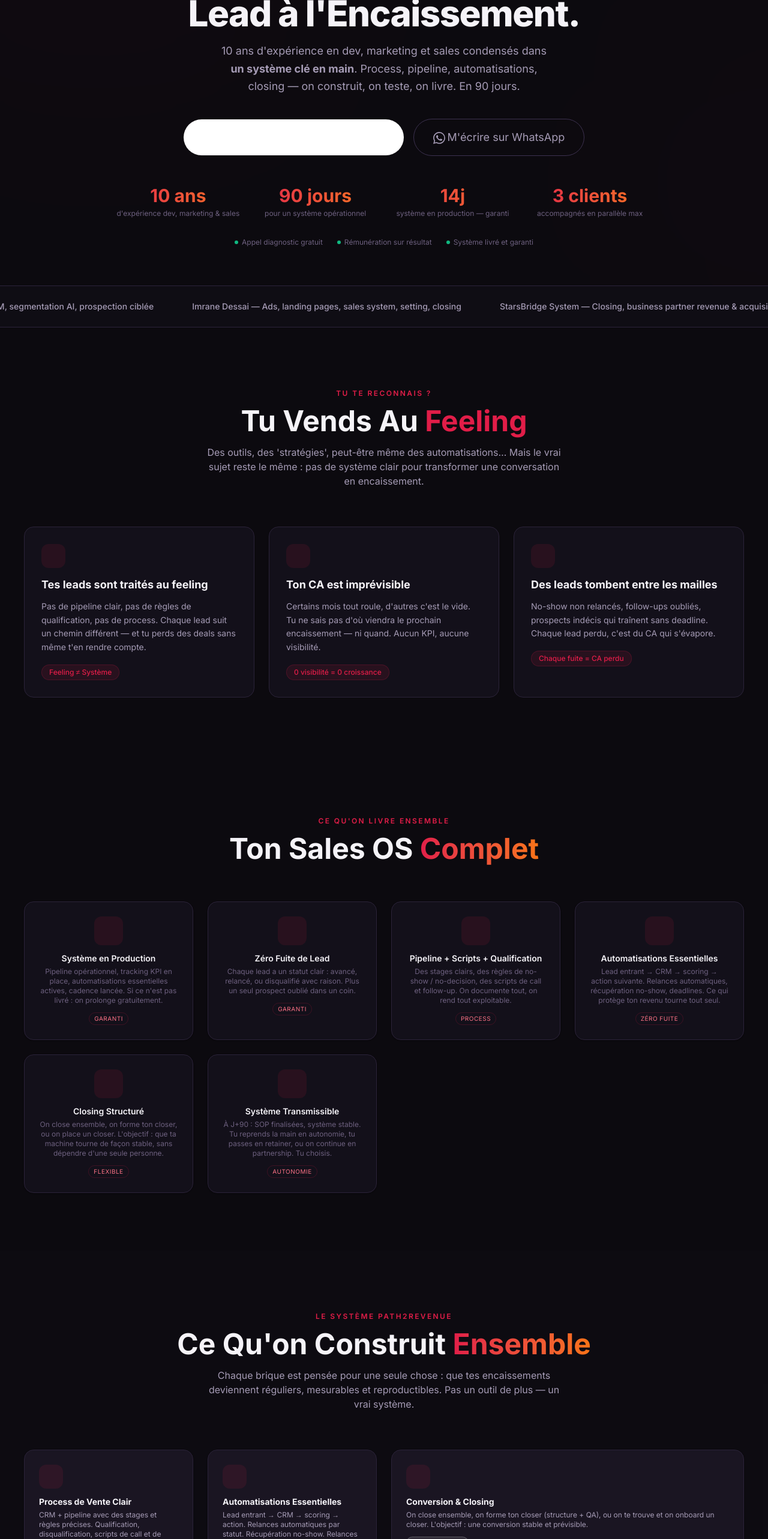
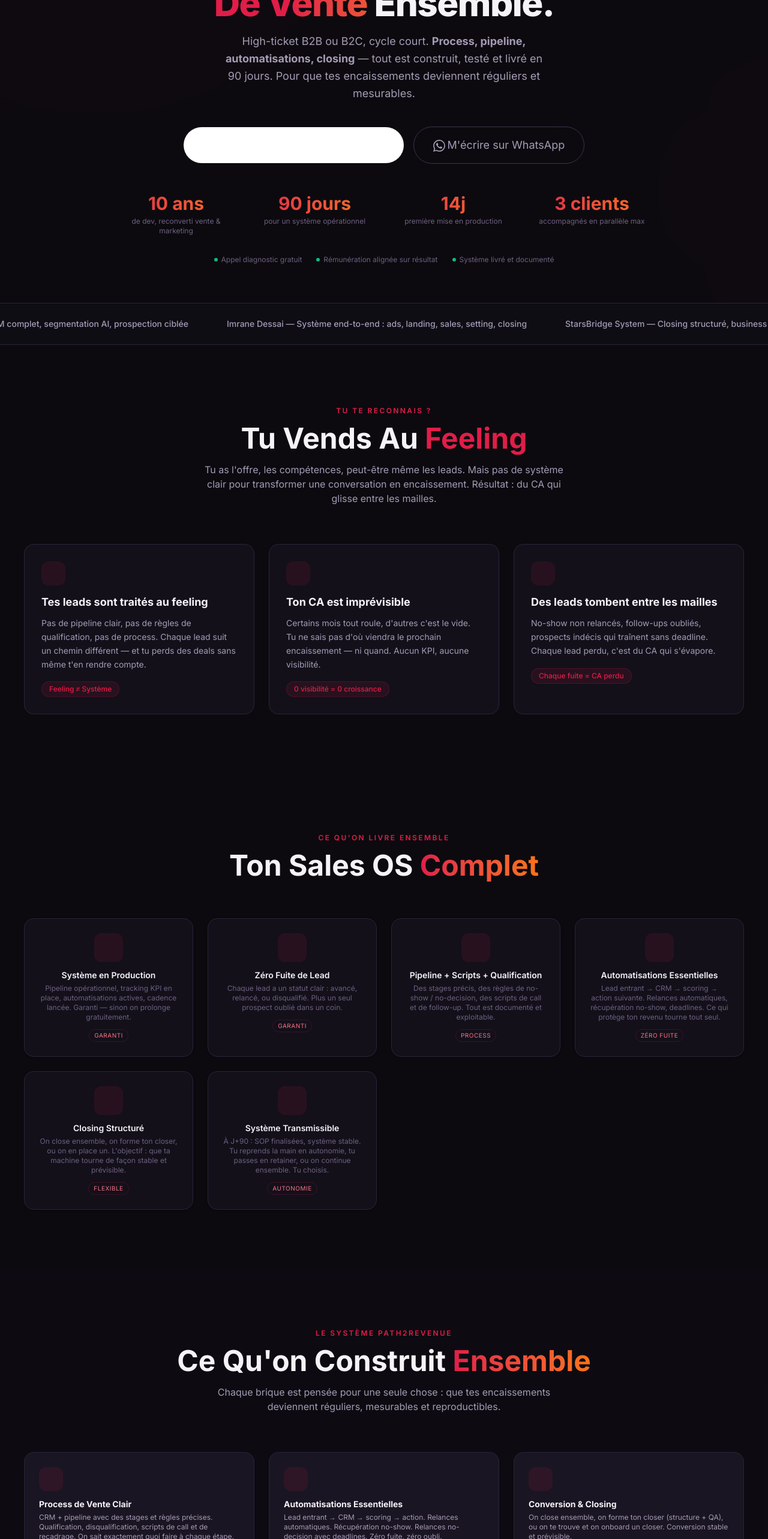
Before and after one commit to path2revenue/path2revenue, a Next.js app: page / in a window 1280 px wide. Shown: the part 234-2800 px from the top of the page at 60% size. Built offline with nearby package versions, Linux system fonts and the light colour scheme.

Commit message:
fix: solo voice, hero padding, 3-col services grid, remove empty testimonials, clarify target

```diff
--- a/app/components/Hero.jsx
+++ b/app/components/Hero.jsx
@@ -77,7 +77,7 @@ function CTAButton({ cta }) {
    ═══════════════════════════════════════════ */
 function HeroCentered({ hero }) {
     return (
-        <section className="relative flex flex-col items-center justify-center overflow-hidden pt-12 pb-16">
+        <section className="relative flex flex-col items-center justify-center overflow-hidden pt-24 pb-16">
             <MeshBG />
             <div className="relative z-10 max-w-[1200px] mx-auto px-6 w-full flex flex-col items-center text-center">
                 <Eyebrow text={hero.eyebrow} />
@@ -103,7 +103,7 @@ function HeroCentered({ hero }) {
    ═══════════════════════════════════════════ */
 function HeroEditorial({ hero }) {
     return (
-        <section className="relative overflow-hidden pt-12 pb-16">
+        <section className="relative overflow-hidden pt-24 pb-16">
             <MeshBG />
             <div className="relative z-10 max-w-[1200px] mx-auto px-6 w-full">
                 <div className="grid md:grid-cols-2 gap-10 items-center mb-12">
--- a/app/components/Services.jsx
+++ b/app/components/Services.jsx
@@ -7,7 +7,7 @@ import SectionHeader from "./SectionHeader";
 
 const layout = siteConfig.design?.layout || "centered";
 const cardRadius = layout === "editorial" ? "rounded-xl" : layout === "minimal" ? "rounded-lg" : "rounded-2xl";
-const gridCols = layout === "editorial" ? "md:grid-cols-2" : layout === "minimal" ? "md:grid-cols-2 lg:grid-cols-3" : "sm:grid-cols-2 lg:grid-cols-4";
+const gridCols = layout === "editorial" ? "md:grid-cols-2" : layout === "minimal" ? "md:grid-cols-2 lg:grid-cols-3" : "md:grid-cols-2 lg:grid-cols-3";
 const badgeRadius = layout === "editorial" ? "rounded-md" : "rounded-full";
 
 export default function Services() {
--- a/site.config.js
+++ b/site.config.js
@@ -2,7 +2,7 @@
  *  SITE CONFIG — PATH2REVENUE
  *  ============================================================
  *  Bilal EL-JINDI — Partnership 90 jours
- *  On construit ton système de vente. Ensemble.
+ *  Sales OS complet pour entrepreneurs high-ticket.
  *  ============================================================ */
 
 const WA_NUMBER = "33761941267";
@@ -14,7 +14,7 @@ export const siteConfig = {
     meta: {
         title: "Path2Revenue — Ton Système de Vente Complet en 90 Jours",
         description:
-            "On construit et on opère ton système de vente complet : process, pipeline, automatisations, closing, KPIs. En 90 jours, ta machine revenue est opérationnelle.",
+            "On construit ensemble ton système de vente complet : process, pipeline, automatisations, closing, KPIs. En 90 jours, ta machine revenue est opérationnelle.",
         keywords:
             "sales OS, système de vente, closing, pipeline, automatisation CRM, B2B high-ticket, revenue, acquisition, Path2Revenue, Bilal EL-JINDI",
         ogTitle: "Path2Revenue — Partnership 90 Jours",
@@ -59,12 +59,12 @@ export const siteConfig = {
 
     /* ─────────────────── HERO ─────────────────── */
     hero: {
-        eyebrow: { text: "Partnership 90 Jours — Sales OS Complet", dot: true },
+        eyebrow: { text: "Partnership 90 Jours — Sales OS Clé en Main", dot: true },
         headline: "On Construit Ton Système",
         highlightedText: "De Vente",
-        headlineEnd: "Ensemble. Du Lead à l'Encaissement.",
+        headlineEnd: "Ensemble.",
         subheadline:
-            '10 ans d\'expérience en dev, marketing et sales condensés dans <strong>un système clé en main</strong>. Process, pipeline, automatisations, closing — on construit, on teste, on livre. En 90 jours.',
+            'High-ticket B2B ou B2C, cycle court. <strong>Process, pipeline, automatisations, closing</strong> — tout est construit, testé et livré en 90 jours. Pour que tes encaissements deviennent réguliers et mesurables.',
         vslUrl: null,
         vslTitle: null,
         ctas: [
@@ -82,25 +82,24 @@ export const siteConfig = {
             },
         ],
         stats: [
-            { value: 10, suffix: " ans", label: "d'expérience dev, marketing & sales" },
+            { value: 10, suffix: " ans", label: "de dev, reconverti vente & marketing" },
             { value: 90, suffix: " jours", label: "pour un système opérationnel" },
-            { value: 14, suffix: "j", label: "système en production — garanti" },
+            { value: 14, suffix: "j", label: "première mise en production" },
             { value: 3, suffix: " clients", label: "accompagnés en parallèle max" },
         ],
         trustBadges: [
             "Appel diagnostic gratuit",
-            "Rémunération sur résultat",
-            "Système livré et garanti",
+            "Rémunération alignée sur résultat",
+            "Système livré et documenté",
         ],
     },
 
     /* ─────────────────── SOCIAL PROOF ─────────────────── */
     socialProof: {
         items: [
-            "SprintMob — GTM, segmentation AI, prospection ciblée",
-            "Imrane Dessai — Ads, landing pages, sales system, setting, closing",
-            "StarsBridge System — Closing, business partner revenue & acquisition",
-            "10 ans de dev, marketing, sales, e-commerce et B2B",
+            "SprintMob — GTM complet, segmentation AI, prospection ciblée",
+            "Imrane Dessai — Système end-to-end : ads, landing, sales, setting, closing",
+            "StarsBridge System — Closing structuré, business partner revenue",
         ],
     },
 
@@ -111,7 +110,7 @@ export const siteConfig = {
         highlightedText: "Feeling",
         highlightColor: "danger",
         subtitle:
-            "Des outils, des 'stratégies', peut-être même des automatisations… Mais le vrai sujet reste le même : pas de système clair pour transformer une conversation en encaissement.",
+            "Tu as l'offre, les compétences, peut-être même les leads. Mais pas de système clair pour transformer une conversation en encaissement. Résultat : du CA qui glisse entre les mailles.",
         items: [
             {
                 icon: "Dice5",
@@ -146,19 +145,19 @@ export const siteConfig = {
             {
                 metric: "J+14",
                 label: "Système en Production",
-                description: "Pipeline opérationnel, tracking KPI en place, automatisations essentielles actives, cadence lancée. Si ce n'est pas livré : on prolonge gratuitement.",
+                description: "Pipeline opérationnel, tracking KPI en place, automatisations actives, cadence lancée. Garanti — sinon on prolonge gratuitement.",
                 badge: "Garanti",
             },
             {
                 metric: "J+30",
                 label: "Zéro Fuite de Lead",
-                description: "Chaque lead a un statut clair : avancé, relancé, ou disqualifié avec raison. Plus un seul prospect oublié dans un coin.",
+                description: "Chaque lead a un statut clair : avancé, relancé, ou disqualifié. Plus un seul prospect oublié dans un coin.",
                 badge: "Garanti",
             },
             {
                 metric: "CRM",
                 label: "Pipeline + Scripts + Qualification",
-                description: "Des stages clairs, des règles de no-show / no-decision, des scripts de call et follow-up. On documente tout, on rend tout exploitable.",
+                description: "Des stages précis, des règles de no-show / no-decision, des scripts de call et de follow-up. Tout est documenté et exploitable.",
                 badge: "Process",
             },
             {
@@ -170,13 +169,13 @@ export const siteConfig = {
             {
                 metric: "Close",
                 label: "Closing Structuré",
-                description: "On close ensemble, on forme ton closer, ou on place un closer. L'objectif : que ta machine tourne de façon stable, sans dépendre d'une seule personne.",
+                description: "On close ensemble, on forme ton closer, ou on en place un. L'objectif : que ta machine tourne de façon stable et prévisible.",
                 badge: "Flexible",
             },
             {
                 metric: "SOP",
                 label: "Système Transmissible",
-                description: "À J+90 : SOP finalisées, système stable. Tu reprends la main en autonomie, tu passes en retainer, ou on continue en partnership. Tu choisis.",
+                description: "À J+90 : SOP finalisées, système stable. Tu reprends la main en autonomie, tu passes en retainer, ou on continue ensemble. Tu choisis.",
                 badge: "Autonomie",
             },
         ],
@@ -189,7 +188,7 @@ export const siteConfig = {
         highlightedText: "Ensemble",
         headlineEnd: "",
         subtitle:
-            "Chaque brique est pensée pour une seule chose : que tes encaissements deviennent réguliers, mesurables et reproductibles. Pas un outil de plus — un vrai système.",
+            "Chaque brique est pensée pour une seule chose : que tes encaissements deviennent réguliers, mesurables et reproductibles.",
         items: [
             {
                 icon: "Target",
@@ -202,36 +201,36 @@ export const siteConfig = {
                 icon: "Zap",
                 title: "Automatisations Essentielles",
                 description:
-                    "Lead entrant → CRM → scoring → action. Relances automatiques par statut. Récupération no-show. Relances no-decision avec deadlines. Zéro fuite, zéro oubli.",
+                    "Lead entrant → CRM → scoring → action. Relances automatiques. Récupération no-show. Relances no-decision avec deadlines. Zéro fuite, zéro oubli.",
                 badge: "Protection revenu",
             },
             {
                 icon: "Phone",
                 title: "Conversion & Closing",
                 description:
-                    "On close ensemble, on forme ton closer (structure + QA), ou on te trouve et on onboard un closer. L'objectif : une conversion stable et prévisible.",
+                    "On close ensemble, on forme ton closer (structure + QA), ou on te trouve et on onboard un closer. Conversion stable et prévisible.",
                 badge: "Revenu direct",
-                span: 2,
             },
             {
                 icon: "BarChart3",
                 title: "Pilotage KPI",
                 description:
                     "Show rate, close rate, no-show rate, délai lead→close, objections fréquentes. On voit ce qui produit du revenu — et ce qui n'en produit pas.",
+                badge: "Visibilité",
             },
             {
                 icon: "FileText",
                 title: "SOP & Transmission",
                 description:
-                    "Le système est conçu pour être transmis. Documentation complète, formation, autonomie. Tu ne dépends pas de nous à long terme.",
-                badge: "Différenciateur",
+                    "Le système est conçu pour être transmis. Documentation complète, formation, autonomie. Tu ne dépends pas de moi à long terme.",
+                badge: "Autonomie",
             },
         ],
     },
 
     /* ─────────────────── PROCESS ─────────────────── */
     process: {
-        eyebrow: "Notre Méthode",
+        eyebrow: "La Méthode",
         headline: "D'abord Comprendre,",
         highlightedText: "Ensuite Construire",
         steps: [
@@ -239,13 +238,13 @@ export const siteConfig = {
                 number: "01",
                 title: "Build & Launch — J1 à J14",
                 description:
-                    "Diagnostic complet de ta situation ensemble. Setup CRM et pipeline. Scripts + qualification. Automatisations essentielles. Lancement du premier flux. Système en production garanti.",
+                    "Diagnostic complet de ta situation. Setup CRM et pipeline. Scripts + qualification. Automatisations essentielles. Lancement du premier flux. Système en production garanti.",
             },
             {
                 number: "02",
                 title: "Pilot & Proof — J15 à J45",
                 description:
-                    "Exécution terrain et itérations chaque semaine. On optimise les relances, le show rate, la conversion. Nettoyage du pipeline et suivi KPI hebdomadaire.",
+                    "Exécution terrain et itérations chaque semaine. Optimisation des relances, du show rate, de la conversion. Nettoyage du pipeline et suivi KPI hebdomadaire.",
             },
             {
                 number: "03",
@@ -258,15 +257,15 @@ export const siteConfig = {
 
     /* ─────────────────── HONESTY ─────────────────── */
     honesty: {
-        eyebrow: "Notre Engagement",
-        headline: "On Ne Vend Pas",
-        highlightedText: "De Rêves",
+        eyebrow: "Transparence",
+        headline: "Pas De Promesses",
+        highlightedText: "En L'Air",
         paragraphs: [
-            "On ne va pas te promettre '100 clients en 30 jours'. Ce serait malhonnête — et surtout, ça ne fonctionne pas comme ça.",
-            "Ce qu'on fait : on construit un système de vente ensemble, on le teste sur le terrain, et on te le livre opérationnel. Avec des garanties concrètes : système en production à J+14, zéro fuite de lead à J+30.",
-            "Notre rémunération est alignée : un Launch Fee pour enclencher la machine, plus un Success Fee sur encaissement réel. On gagne quand tu encaisses — pas avant.",
+            "Je ne vais pas te promettre '100 clients en 30 jours'. Ce serait malhonnête — et ça ne fonctionne pas comme ça.",
+            "Ce que je fais : je construis avec toi un système de vente, on le teste sur le terrain, et je te le livre opérationnel. Avec des garanties concrètes : système en production à J+14, zéro fuite de lead à J+30.",
+            "Ma rémunération est alignée : un Launch Fee pour enclencher la machine, plus un Success Fee sur encaissement réel. Je gagne quand tu encaisses — pas avant.",
         ],
-        signature: { name: "Bilal EL-JINDI", role: "Fondateur — 10 ans Dev, Marketing & Sales" },
+        signature: { name: "Bilal EL-JINDI", role: "10 ans de dev, reconverti sales ops & marketing" },
     },
 
     /* ─────────────────── CALENDAR ─────────────────── */
@@ -275,42 +274,15 @@ export const siteConfig = {
         headline: "Réserve Ton",
         highlightedText: "Appel Diagnostic",
         subtitle:
-            "30 minutes ensemble pour comprendre ta situation, identifier ce qui bloque, et voir si on peut avancer ensemble. Si ce n'est pas le bon moment, on te le dit — sans tourner autour du pot.",
+            "30 minutes pour comprendre ta situation, identifier ce qui bloque, et voir si on peut avancer ensemble. Si ce n'est pas le bon moment, je te le dis — sans tourner autour du pot.",
         benefits: [
             "Analyse de ta situation actuelle",
             "Identification des premiers leviers de revenu",
             "Plan d'action clair si ça matche",
-            "Honnêteté totale — pas de fausse promesse",
+            "Transparence totale — pas de fausse promesse",
         ],
         whatsappCopy: "Tu préfères qu'on échange directement ?",
         whatsappLabel: "Écris-moi sur WhatsApp",
-    },
-
-    /* ─────────────────── TESTIMONIALS ─────────────────── */
-    testimonials: {
-        eyebrow: "Ils Nous Ont Fait Confiance",
-        headline: "Projets",
-        highlightedText: "Accompagnés",
-        items: [
-            {
-                quote: "GTM structuré de A à Z : construction de liste, segmentation AI, prospection ciblée. Un système qui tourne et qui produit des résultats mesurables.",
-                name: "SprintMob",
-                role: "Go-to-Market & Prospection AI",
-                rating: 5,
-            },
-            {
-                quote: "Système complet : des publicités à la landing page, en passant par le sales system, le setting et le closing. Un vrai pipeline end-to-end.",
-                name: "Imrane Dessai",
-                role: "Ads, Landing Pages, Sales System & Closing",
-                rating: 5,
-            },
-            {
-                quote: "Business partner complet sur le revenu et l'acquisition. Closing structuré + pilotage KPI. Un partenariat qui produit des encaissements.",
-                name: "StarsBridge System",
-                role: "Closing & Business Partner Revenue",
-                rating: 5,
-            },
-        ],
     },
 
     /* ─────────────────── FAQ ─────────────────── */
@@ -320,36 +292,36 @@ export const siteConfig = {
         highlightedText: "Fréquentes",
         items: [
             {
-                q: "Concrètement, qu'est-ce qu'on achète ?",
-                a: "Un Sales OS complet, construit et opéré pendant 90 jours. Process de vente (CRM, pipeline, qualification, scripts), automatisations essentielles (relances, no-show, no-decision), pilotage KPI et structure de closing.",
+                q: "C'est pour qui exactement ?",
+                a: "Entrepreneurs et indépendants qui vendent du high-ticket (B2B ou B2C), avec un cycle de vente court. Tu as l'offre, les leads arrivent — mais pas de système pour convertir et encaisser de façon régulière.",
             },
             {
-                q: "Vous garantissez un chiffre de CA ?",
-                a: "Non — et c'est volontaire. On ne contrôle pas ton offre, ton marché ni ta réactivité. Par contre, on garantit le système en production (J+14) et l'absence de fuite de lead (J+30). Les résultats deviennent la conséquence d'un process maîtrisé.",
+                q: "Concrètement, qu'est-ce qu'on construit ensemble ?",
+                a: "Un Sales OS complet : process de vente (CRM, pipeline, qualification, scripts), automatisations (relances, no-show, no-decision), pilotage KPI et structure de closing. Tout est documenté et transmissible.",
+            },
+            {
+                q: "Tu garantis un chiffre de CA ?",
+                a: "Non — et c'est volontaire. Je ne contrôle pas ton offre, ton marché ni ta réactivité. Par contre, je garantis le système en production (J+14) et l'absence de fuite de lead (J+30). Les résultats deviennent la conséquence d'un process maîtrisé.",
             },
             {
                 q: "Pourquoi un Launch Fee + Success Fee ?",
-                a: "Parce que c'est le modèle le plus aligné. Le Launch Fee couvre la construction et l'exécution. Le Success Fee nous rémunère sur l'impact réel. On gagne quand tu encaisses.",
+                a: "Parce que c'est le modèle le plus aligné. Le Launch Fee couvre la construction et l'exécution. Le Success Fee me rémunère sur l'impact réel. Je gagne quand tu encaisses.",
             },
             {
-                q: "C'est pour qui ?",
-                a: "B2B ou B2C high-ticket (2 000€ à 10 000€+), offre vendable, marge qui permet le partage de revenu, vraie volonté d'exécuter. Pas adapté si tu cherches des ventes garanties sans t'impliquer.",
-            },
-            {
-                q: "Quelle expérience derrière Path2Revenue ?",
-                a: "10 ans d'expérience en développement, marketing digital, sales, e-commerce et B2B. Des projets comme SprintMob (GTM + prospection AI), Imrane Dessai (système complet ads→closing) et StarsBridge System (business partner revenue).",
+                q: "Quel est ton background ?",
+                a: "10 ans de développement (tech, automatisation, systèmes), puis une reconversion complète en vente, sales ops et marketing — payant et organique. J'ai construit des systèmes GTM pour SprintMob, un pipeline end-to-end pour Imrane Dessai, et je suis business partner revenue pour StarsBridge System.",
             },
             {
                 q: "Et si j'ai déjà un closer ?",
-                a: "Parfait. On structure le process, les scripts et les KPI. On forme et supervise ton closer. On apporte le système et le pilotage, ton closer exécute avec une structure claire.",
+                a: "Parfait. On structure le process, les scripts et les KPI. On forme et supervise ton closer. J'apporte le système et le pilotage, ton closer exécute avec une structure claire.",
             },
             {
                 q: "Que se passe-t-il après les 90 jours ?",
-                a: "Trois options : Autonomie (tu gardes la machine + les SOP), Retainer (on continue à opérer et scaler), ou Partnership long terme avec un success fee ajusté.",
+                a: "Trois options : Autonomie (tu gardes la machine + les SOP), Retainer (je continue à opérer et scaler), ou Partnership long terme avec un success fee ajusté.",
             },
             {
                 q: "Combien ça coûte ?",
-                a: "Le Launch Fee dépend du périmètre. L'appel diagnostic est gratuit — on cadre ta situation, on te propose un plan clair avec pricing transparent. Zéro surprise.",
+                a: "Le Launch Fee dépend du périmètre. L'appel diagnostic est gratuit — on cadre ta situation, je te propose un plan clair avec pricing transparent. Zéro surprise.",
             },
         ],
     },
@@ -361,7 +333,7 @@ export const siteConfig = {
         highlightedText: "De la Clarté",
         headlineEnd: "",
         subtitle:
-            "Chaque jour sans process clair, c'est du CA qui s'évapore. Réserve ton appel diagnostic — 30 minutes pour savoir si on peut avancer ensemble.",
+            "Chaque jour sans process clair, c'est du CA qui s'évapore. Réserve ton appel diagnostic — 30 minutes pour voir si on peut avancer ensemble.",
         ctas: [
             {
                 text: "Réserver Mon Appel Diagnostic",
@@ -382,7 +354,7 @@ export const siteConfig = {
     /* ─────────────────── FOOTER ─────────────────── */
     footer: {
         brand: "Path2Revenue",
-        tagline: "On construit ton système de vente. Ensemble.",
+        tagline: "Ton système de vente. Construit ensemble.",
         links: [
             { label: "Problème", href: "#probleme" },
             { label: "Résultats", href: "#resultats" },
@@ -434,7 +406,6 @@ export const siteConfig = {
         "process",
         "honesty",
         "calendar",
-        "testimonials",
         "faq",
         "finalCTA",
     ],
```
